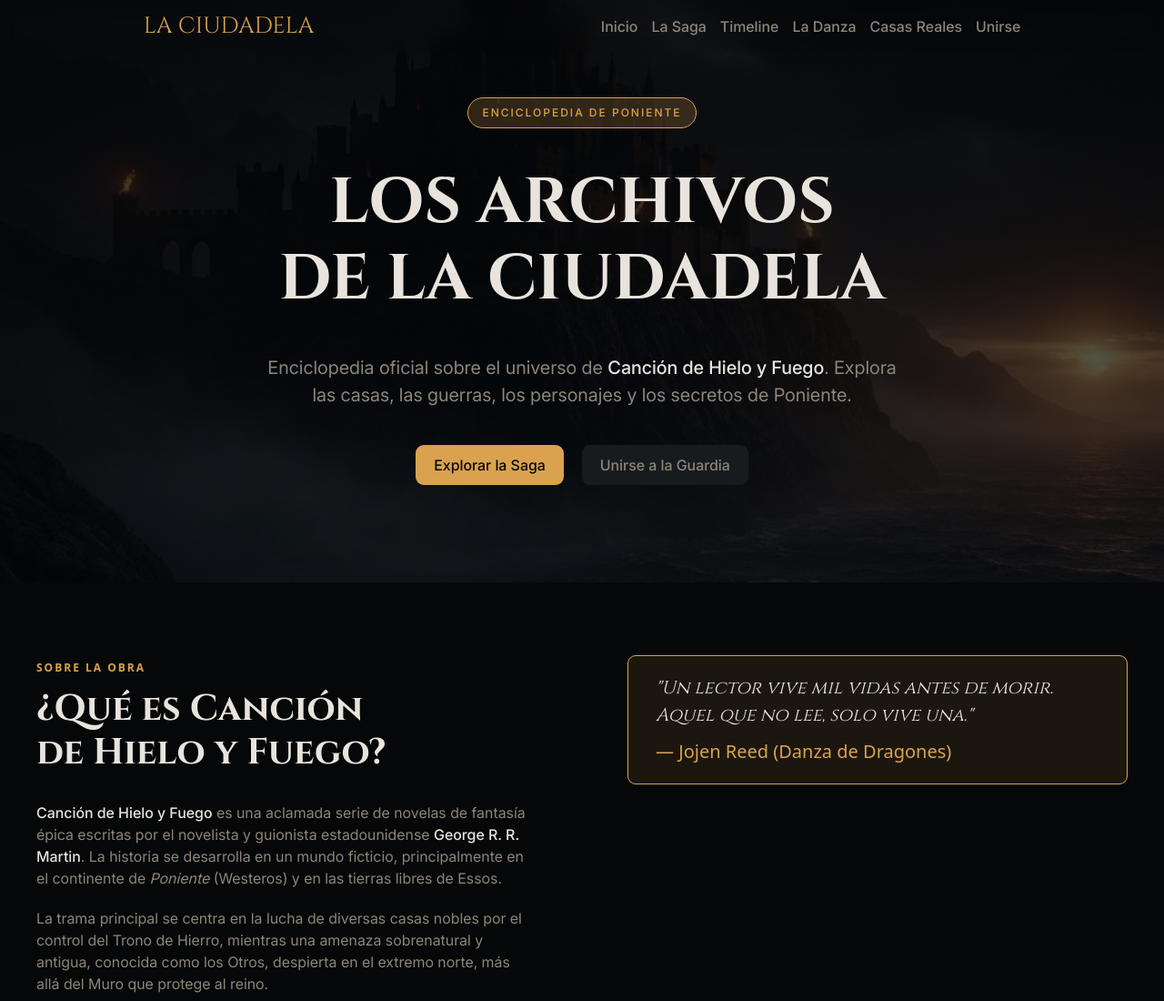
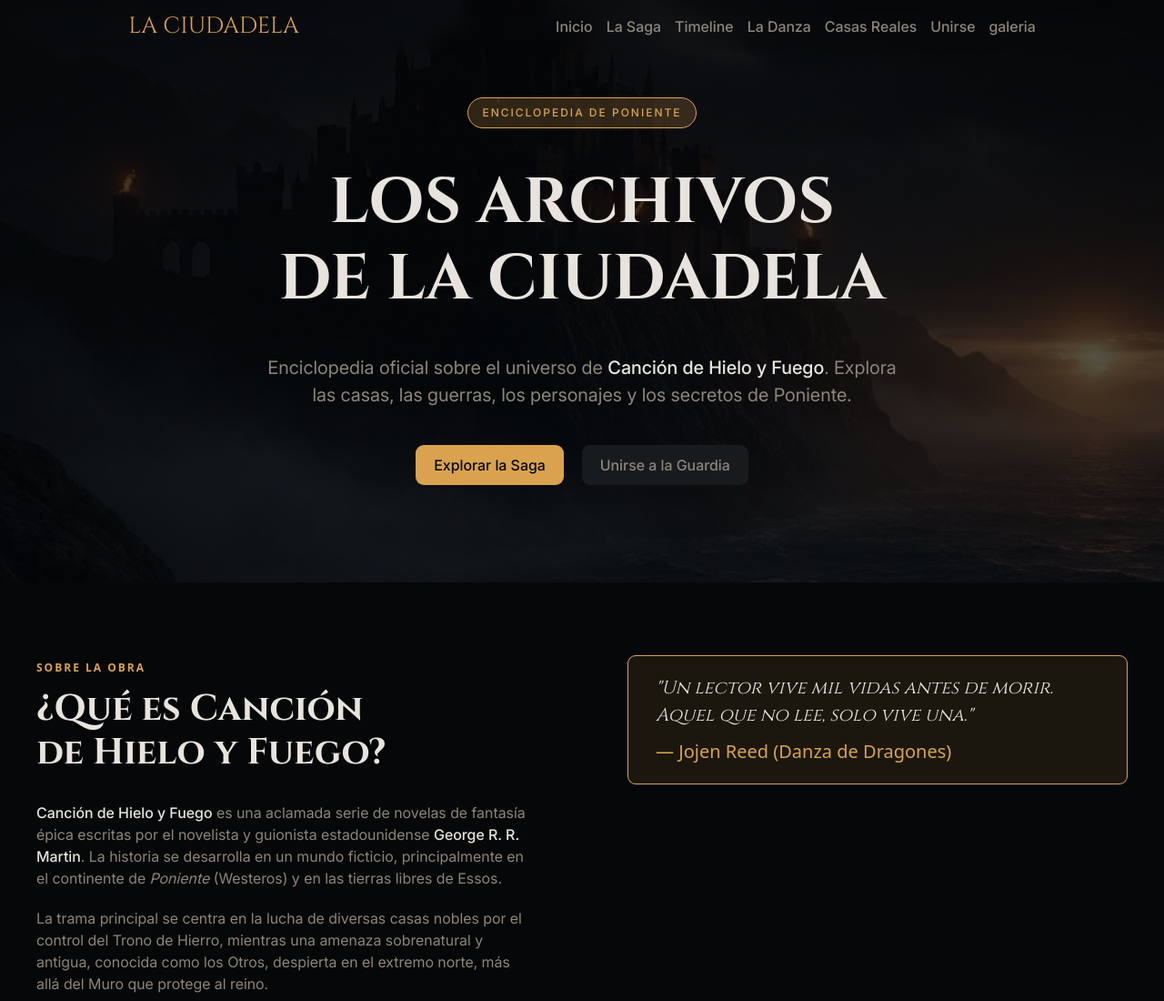
Before and after one commit to alomia/02-taller-practico-css, a plain HTML site: page index.html in a window 1280 px wide. Shown: the top 1100 px of the page at 91% size. Drawn offline with Linux system fonts and the light colour scheme.

Commit message:
feat(navbar): añadi enlace a la seccion galeria.

```diff
--- a/index.html
+++ b/index.html
@@ -32,6 +32,9 @@
                 </li>
                 <li class="navbar__item">
                     <a href="#unirse-a-la-guardia" class="navbar__link navbar__link--cta">Unirse</a>
+                </li>
+                <li class="navbar__item">
+                    <a href="#galeria" class="navbar__link navbar__link--cta">galeria</a>
                 </li>
             </ul>
         </nav>
@@ -340,7 +343,7 @@
 
         <hr>
 
-        <section class="gallery section-padding container">
+        <section id="galeria" class="gallery section-padding container">
             <header class="gallery__header">
                 <span class="section-subtitle">Galería</span>
                 <h2 class="gallery__title">Imágenes de Poniente</h2>
```
